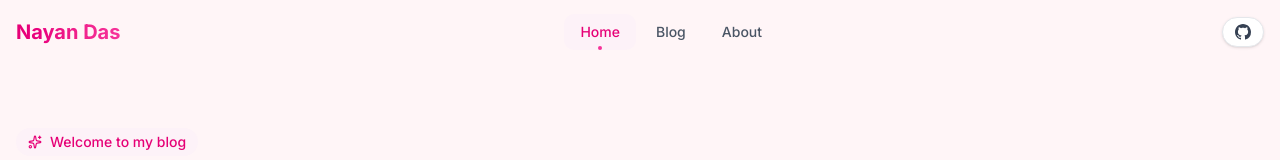
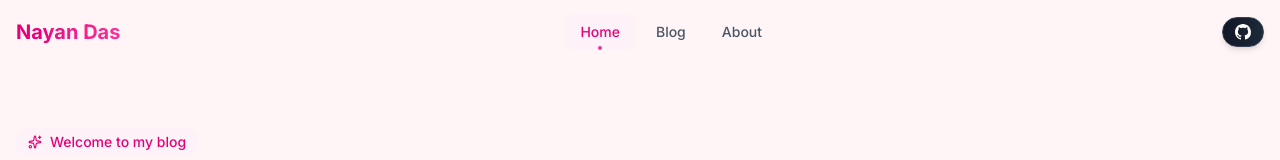
Before and after one commit to nayandas69/blogverse, a Next.js app: page / in a window 1280 px wide. Shown: the top 160 px of the page. Built offline with nearby package versions, Linux system fonts and the light colour scheme; no server answers.

Commit message:
style: update GitHub star button with dark gradient and hover effects

```diff
--- a/components/header.tsx
+++ b/components/header.tsx
@@ -111,18 +111,19 @@ export function Header() {
             href={`https://github.com/${GITHUB_REPO}`}
             target="_blank"
             rel="noopener noreferrer"
-            className="flex items-center gap-2 px-3 py-1.5 bg-white border border-gray-200 rounded-full text-sm font-medium text-gray-700 hover:border-gray-300 hover:bg-gray-50 transition-colors shadow-sm"
+            className="group flex items-center gap-2 px-3 py-1.5 bg-gradient-to-r from-gray-900 to-gray-800 border border-gray-700 rounded-full text-sm font-medium text-white hover:from-gray-800 hover:to-gray-700 transition-all shadow-md hover:shadow-lg"
           >
             <svg
               viewBox="0 0 16 16"
-              className="w-4 h-4 text-gray-700"
+              className="w-4 h-4 text-white"
               fill="currentColor"
             >
               <path d="M8 0C3.58 0 0 3.58 0 8c0 3.54 2.29 6.53 5.47 7.59.4.07.55-.17.55-.38 0-.19-.01-.82-.01-1.49-2.01.37-2.53-.49-2.69-.94-.09-.23-.48-.94-.82-1.13-.28-.15-.68-.52-.01-.53.63-.01 1.08.58 1.23.82.72 1.21 1.87.87 2.33.66.07-.52.28-.87.51-1.07-1.78-.2-3.64-.89-3.64-3.95 0-.87.31-1.59.82-2.15-.08-.2-.36-1.02.08-2.12 0 0 .67-.21 2.2.82.64-.18 1.32-.27 2-.27.68 0 1.36.09 2 .27 1.53-1.04 2.2-.82 2.2-.82.44 1.1.16 1.92.08 2.12.51.56.82 1.27.82 2.15 0 3.07-1.87 3.75-3.65 3.95.29.25.54.73.54 1.48 0 1.07-.01 1.93-.01 2.2 0 .21.15.46.55.38A8.013 8.013 0 0016 8c0-4.42-3.58-8-8-8z" />
             </svg>
             {starCount !== null && (
-              <span className="text-gray-600 border-l border-gray-200 pl-2">
-                {formatStarCount(starCount)}
+              <span className="flex items-center gap-1.5 text-white/90 border-l border-white/20 pl-2">
+                <Star className="w-3.5 h-3.5 fill-amber-400 text-amber-400 group-hover:scale-110 transition-transform" />
+                <span className="font-semibold">{formatStarCount(starCount)}</span>
               </span>
             )}
           </a>
```
